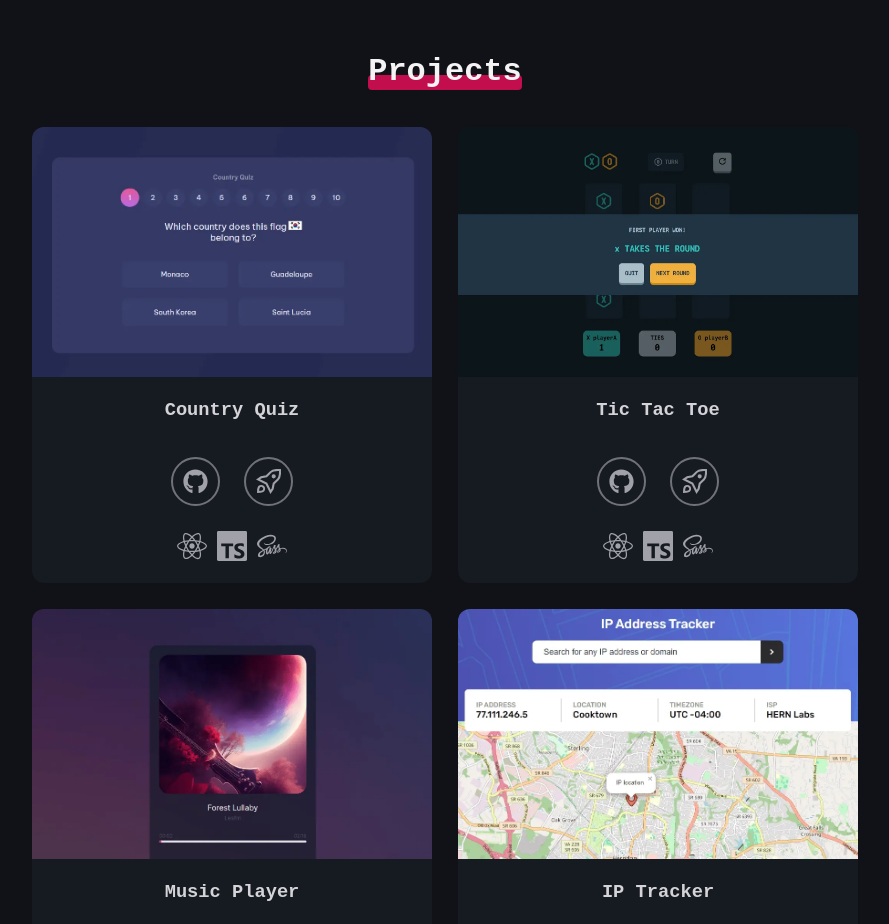
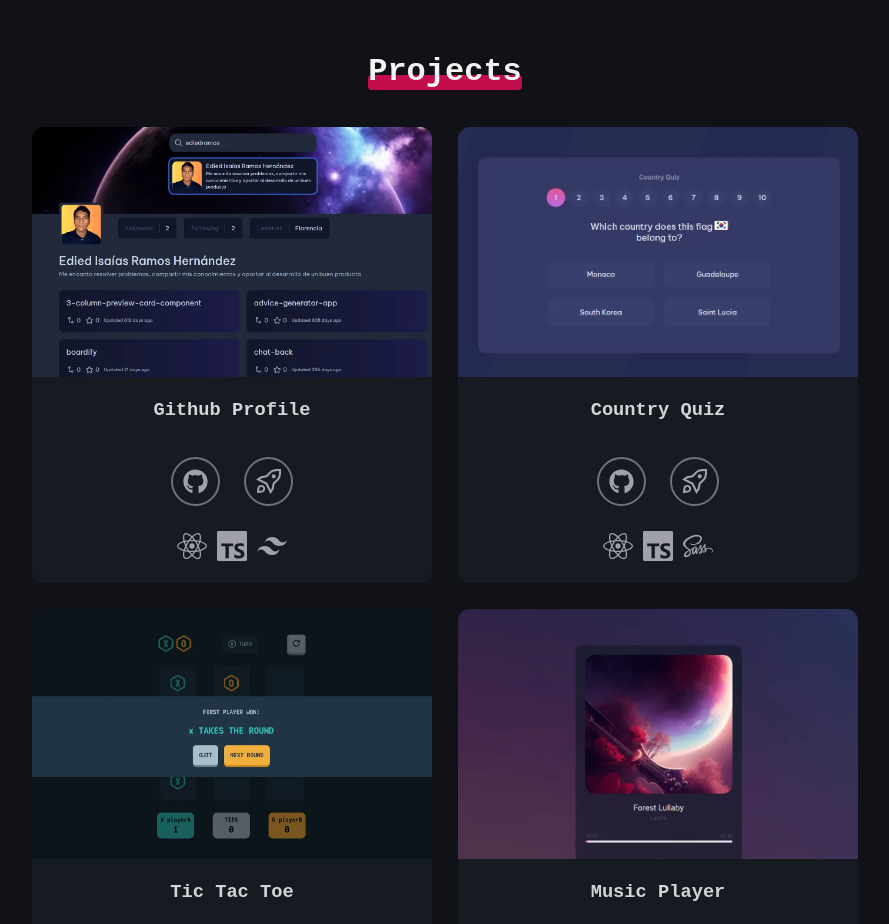
Before and after one commit to EdiedRamos/Edied, a React (Vite) app: page / in a window 1280 px wide. Shown: the part 1280-2204 px from the top of the page, without its empty margins (195-1084 px from the left). Built offline with nearby package versions, Linux system fonts and the light colour scheme; a web font is replaced by a local one.

Commit message:
chore: add github profile project

```diff
--- a/src/Data/Projects/index.ts
+++ b/src/Data/Projects/index.ts
@@ -1,5 +1,6 @@
 import {
   CountryQuiz,
+  GithubProfile,
   IpTracker,
   MusicPlayer,
   QrGenerator,
@@ -10,6 +11,26 @@ import { Icons } from "@/General/Icons";
 import type { ProjectCardType } from "@/Types";
 
 export const projectList: ProjectCardType[] = [
+  {
+    title: "Github Profile",
+    preview: GithubProfile,
+    repository: "https://github.com/EdiedRamos/github-profile",
+    deployed: "https://github-profile-five-tau.vercel.app/",
+    techList: [
+      {
+        name: "react",
+        Icon: Icons.react,
+      },
+      {
+        name: "typescript",
+        Icon: Icons.typescript,
+      },
+      {
+        name: "tailwind",
+        Icon: Icons.tailwind,
+      },
+    ],
+  },
   {
     title: "Country Quiz",
     preview: CountryQuiz,
--- a/src/General/Icons/index.ts
+++ b/src/General/Icons/index.ts
@@ -9,19 +9,22 @@ import {
   FaReact,
   FaSass,
 } from "react-icons/fa";
-import { IoLogoJavascript } from "react-icons/io5";
 import {
   SiChakraui,
   SiExpress,
   SiRedux,
   SiStyledcomponents,
+  SiTailwindcss,
   SiTypescript,
 } from "react-icons/si";
+
+import { IoLogoJavascript } from "react-icons/io5";
 import { TbBrandCpp } from "react-icons/tb";
 
 export const Icons = {
   bootstrap: FaBootstrap,
   css: FaCss3,
+  tailwind: SiTailwindcss,
   git: FaGitAlt,
   html: FaHtml5,
   java: FaJava,
--- a/src/Resources/Projects/index.ts
+++ b/src/Resources/Projects/index.ts
@@ -11,3 +11,4 @@ export { default as NotificationPage } from "./notificationpage.webp";
 export { default as QrGenerator } from "./qr-generator.webp";
 export { default as SinglePrice } from "./singleprice.webp";
 export { default as TicTacToe } from "./tic-tac-toe.webp";
+export { default as GithubProfile } from "./github-profile.webp";
```
Also changed, not shown: src/Resources/Projects/github-profile.webp (added).
